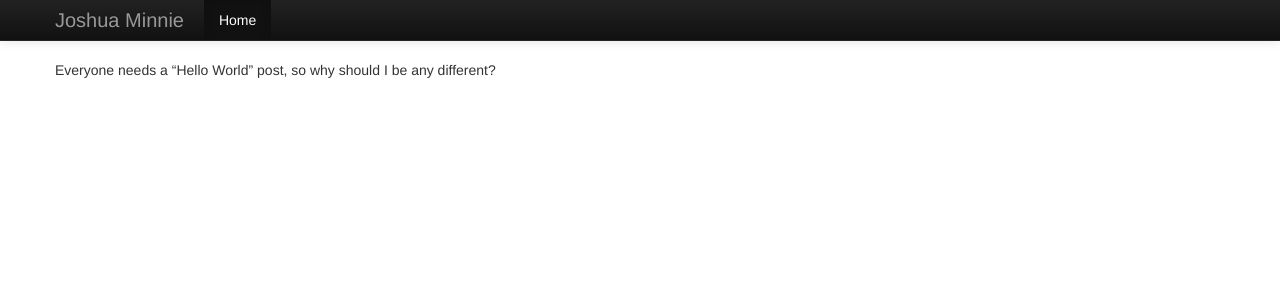
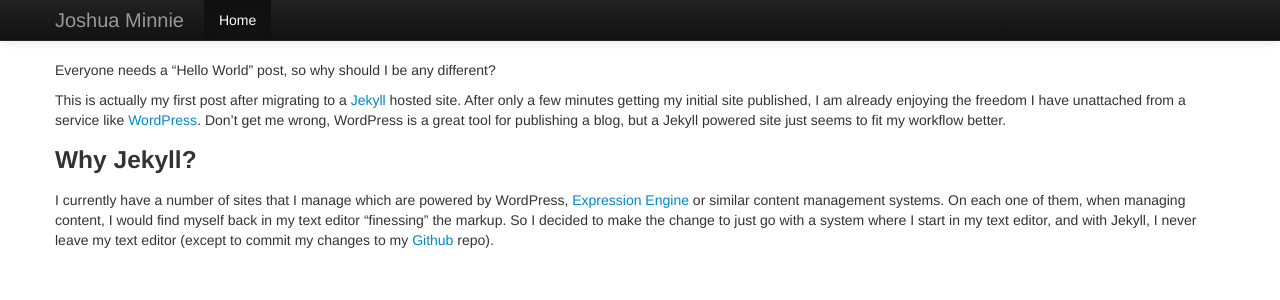
Before and after one commit to joshminnie/joshminnie.github.io, a Jekyll site: the page built from _posts/2013-06-20-hello-world.md, in a window 1280 px wide. Shown: the top 300 px of the page. Built offline with Jekyll 4.4.1, drawn with Linux system fonts in a browser that asks for light colours; nearby versions of some CDN libraries.

Commit message:
Updating my post

```diff
--- a/_posts/2013-06-20-hello-world.md
+++ b/_posts/2013-06-20-hello-world.md
@@ -7,3 +7,16 @@ date:   2013-06-20 15:20:00
 categories: personal
 ---
 Everyone needs a "Hello World" post, so why should I be any different?
+
+This is actually my first post after migrating to a [Jekyll](http://jekyllrb.com "Jekyll") hosted site.
+After only a few minutes getting my initial site published, I am already enjoying the freedom I have
+unattached from a service like [WordPress](http://wordpress.org). Don't get me wrong, WordPress is a
+great tool for publishing a blog, but a Jekyll powered site just seems to fit my workflow better.
+
+### Why Jekyll?
+
+I currently have a number of sites that I manage which are powered by WordPress, [Expression Engine](http://expressionengine.com)
+or similar content management systems. On each one of them, when managing content, I would find myself
+back in my text editor "finessing" the markup. So I decided to make the change to just go with a system
+where I start in my text editor, and with Jekyll, I never leave my text editor (except to commit my changes
+to my [Github](http://github.com) repo).
```
